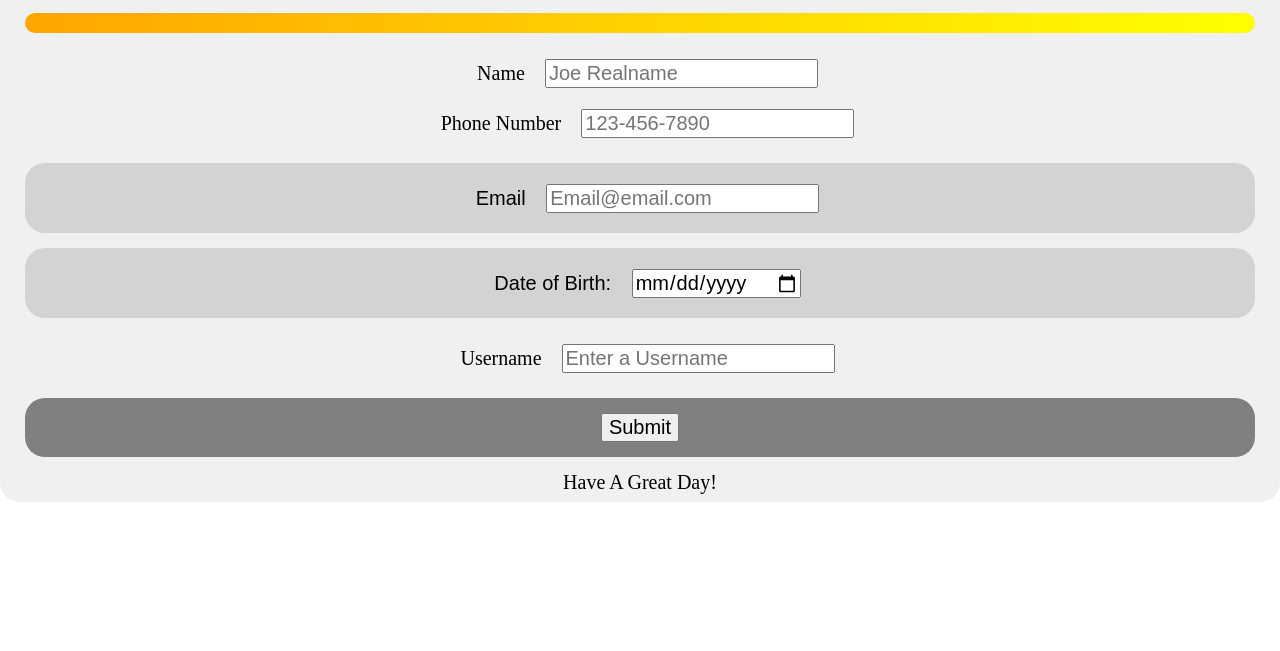
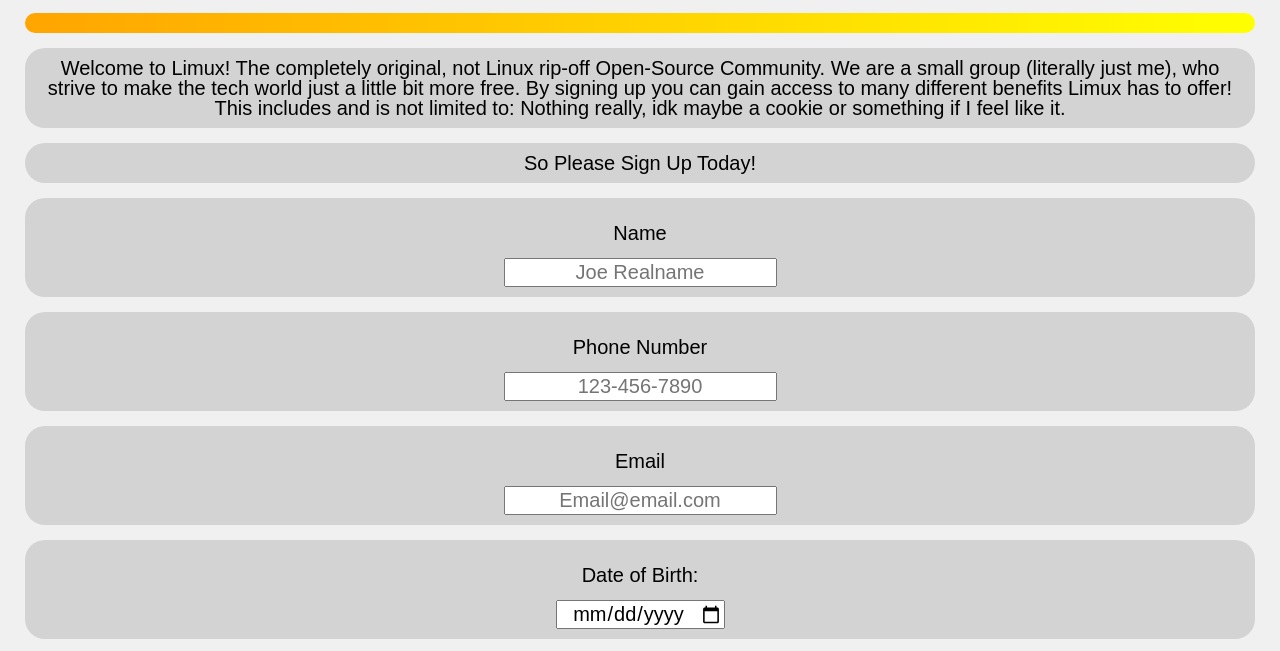
Before and after one commit to DanielLimOrganization/project1, a plain HTML site: page index.html in a window 1280 px wide. Shown: the part 133-784 px from the top of the page. Drawn offline with nearby package versions, Linux system fonts and the light colour scheme.

Commit message:
changes for final turn in

```diff
--- a/css/screen.css
+++ b/css/screen.css
@@ -38,11 +38,12 @@ p{
   text-align: center;
 }
 
-#input-email {
+#input-email, li {
   align-self: center;
   background-color: lightgrey;
   border-radius: 20px;
   box-sizing: border-box;
+  display: block;
   font-family: System, Wide-Latin, sans-serif;
   margin: 0.75em;
   padding: 0.5em;
@@ -54,6 +55,7 @@ p{
   background-color: lightgrey;
   border-radius: 20px;
   box-sizing: border-box;
+  display: block;
   font-family: Modern, Dubai, sans-serif;
   margin: 0.75em;
   padding: 0.5em;
@@ -65,7 +67,7 @@ p{
   width:150px;
   padding: 5px 5px;
   margin: 5px 5px;
-  display: inline-block;
+  display: block;
   border-radius: 4px;
   box-sizing: border-box;
 }
@@ -93,7 +95,7 @@ img {
 }
 
 label {
-  display: inline-block;
+  display: block;
   box-sizing: border-box;
   padding: 0.75em 0.75em 0.75em 0.75em;
   text-align: center;
@@ -105,6 +107,7 @@ logo {
 
 #name, #phone, #email, #dob, #entryinput {
   align-self: center;
+  text-align: center;
 }
 
 @media screen and (min-width: 800px) {
--- a/index.html
+++ b/index.html
@@ -17,9 +17,13 @@
     </h1>
     <p></p>
     <ol>
+      <li>Welcome to Limux! The completely original, not Linux rip-off Open-Source Community. We are a small group (literally just me), who strive to make the tech world just a little bit more free. By signing up you can gain access to many different benefits Limux has to offer! This includes and is not limited to: Nothing really, idk maybe a cookie or something if I feel like it.</li>
+      <li>So Please Sign Up Today!</li>
+    </ol>
+    <ol>
         <li id="name">
           <label>Name</label>
-          <input type="text" name="name" placeholder="Joe Realname">
+          <input type="text" id ="name" name="name" placeholder="Joe Realname">
         </li>
       <li>
         <label for="phone">Phone Number</label>
--- a/js/site.js
+++ b/js/site.js
@@ -10,7 +10,7 @@ function init(){
 
   function alertFunc() {
     alert('Account made for: ' + input.value)
-    output.innerHTML = 'Welcome! ' + input.value;
+    output.innerHTML = 'Thank You for Signing Up! ' + input.value;
   }
 
   pressButton.addEventListener('click', alertFunc);
```
